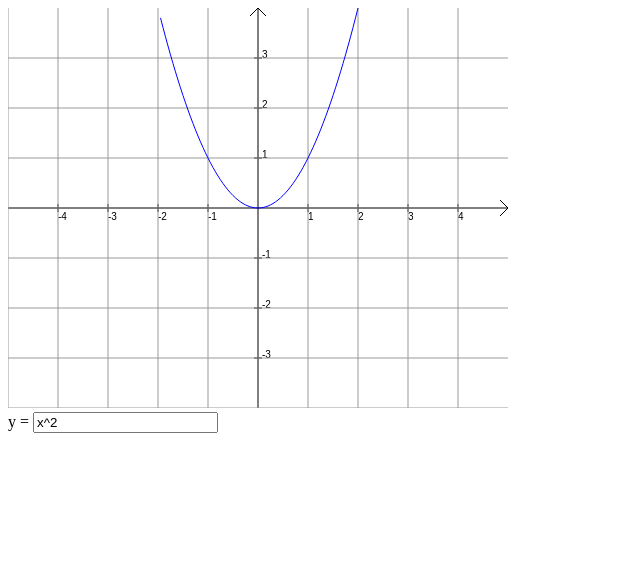
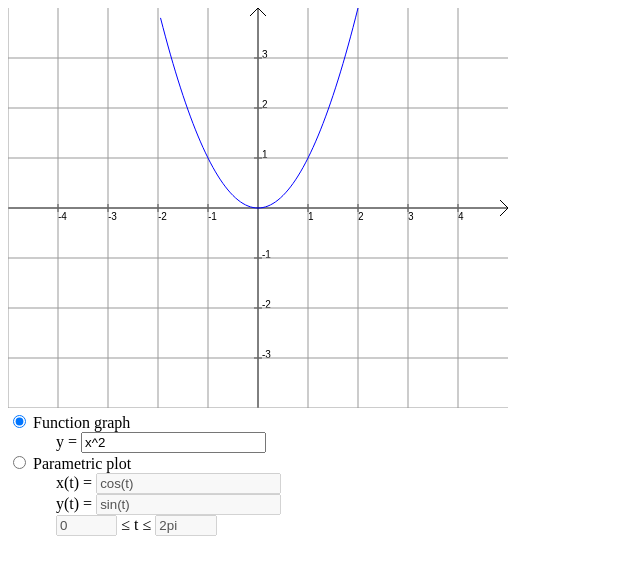
Before and after one commit to Akuli/grapher, a website with bundled scripts: page index.html in a window 1280 px wide. Shown: the whole page, without its empty margins (0-640 px from the left). Built offline with nearby package versions, Linux system fonts and the light colour scheme.

Commit message:
lots of stuff added, it works now

```diff
--- a/css/index.css
+++ b/css/index.css
@@ -1,3 +1,11 @@
-.invalidMath {
+.invalid-math {
     background-color: #ff6666;
 }
+
+.entry-area {
+    margin-left: 3em;
+}
+
+input.narrow {
+    width: 4em;
+}
--- a/index.html
+++ b/index.html
@@ -9,7 +9,29 @@
 <body>
     <canvas width="500" height="400" id="graph-canvas"></canvas>
     <br />
-    <label for="math-input">y = </label>
-    <input id="math-input" value="x^2" />
+
+    <form id="graph-form">
+        <input type="radio" id="function-radio" name="graph-type" checked>
+        <label for="function-radio">Function graph</label>
+        <br />
+
+        <div class="entry-area">
+            y = <input id="function" value="x^2" />
+        </div>
+
+        <input type="radio" id="parametric-radio" name="graph-type">
+        <label for="parametric-radio">Parametric plot</label>
+        <br />
+
+        <div class="entry-area">
+            x(t) = <input id="parametric-x" value="cos(t)" disabled />
+            <br />
+            y(t) = <input id="parametric-y" value="sin(t)" disabled />
+            <br />
+            <input id="parametric-t-min" class="narrow" value="0" disabled />
+            &le; t &le;
+            <input id="parametric-t-max" class="narrow" value="2pi" disabled />
+        </div>
+    </form>
 </body>
 </html>
--- a/js/graph-drawer.js
+++ b/js/graph-drawer.js
@@ -1,3 +1,5 @@
+// TODO: incontinuity of y=arctan(1/x) screws things up
+
 define([], function() {
   "use strict";
 
@@ -115,23 +117,22 @@ define([], function() {
       }
     }
 
-    draw(f) {
+    draw(tToXy, tMin, tMax) {
       this._drawBoilerplate();
 
-      const stepSize = (this.mathXMax - this.mathXMin) / NSTEPS;
-      let prevPoint = null;
+      const stepSize = (tMax - tMin) / NSTEPS;
+      let prevPoint = [ NaN, NaN ];
       this._ctx.strokeStyle = 'blue';
 
-      for (let x = this.mathXMin; x < this.mathXMax; x += stepSize) {
-        const point = [ this.xMathToScreen(x), this.yMathToScreen(f(x)) ];
-        if (prevPoint !== null) {
+      for (let t = tMin; t < tMax; t += stepSize) {
+        let [ x, y ] = tToXy(t);
+        const point = [ this.xMathToScreen(x), this.yMathToScreen(y) ];
         if (point[0] !== NaN && point[1] !== NaN &&
             prevPoint[0] !== NaN && prevPoint[1] !== NaN) {
           this._ctx.beginPath();
           this._ctx.moveTo(...prevPoint);
           this._ctx.lineTo(...point);
           this._ctx.stroke();
-          }
         }
         prevPoint = point;
       }
--- a/js/index.js
+++ b/js/index.js
@@ -4,25 +4,77 @@
   document.addEventListener('DOMContentLoaded', () => {
     require(['js/graph-drawer.js', 'js/math-parser.js'], (GraphDrawer, mathParser) => {
       const graphCanvas = document.getElementById('graph-canvas');
-      const mathInput = document.getElementById('math-input');
-      const drawButton = document.getElementById('draw-button');
+
+      const functionRadio = document.getElementById('function-radio');
+      const parametricRadio = document.getElementById('parametric-radio');
+
+      const yOfXInput = document.getElementById('function');
+      const xOfTInput = document.getElementById('parametric-x');
+      const yOfTInput = document.getElementById('parametric-y');
+      const tMinInput = document.getElementById('parametric-t-min');
+      const tMaxInput = document.getElementById('parametric-t-max');
 
       const drawer = new GraphDrawer(graphCanvas);
 
-      function drawGraph() {
-        let mathAst;
+      function textInputToMathAst(input, varNames) {
+        input.classList.remove('invalid-math');
         try {
-          mathAst = mathParser.parse(mathInput.value, ['x']);
-          mathInput.classList.remove('invalidMath');
+          return mathParser.parse(input.value, varNames);
         } catch (error) {
-          //console.log(error);
-          mathInput.classList.add('invalidMath');
-          mathAst = mathParser.parse("sqrt(-1)");
+          console.log(error);
+          input.classList.add('invalid-math');
+          return mathParser.parse("sqrt(-1)", []);
         }
-        drawer.draw(xValue => mathParser.evaluate(mathAst, { x: xValue }));
       }
 
-      mathInput.addEventListener('input', () => drawGraph());
+      function drawGraph() {
+        if (functionRadio.checked) {
+          const yAst = textInputToMathAst(yOfXInput, ['x']);
+          drawer.draw(t => [ t, mathParser.evaluate(yAst, { x: t }) ],
+                      drawer.mathXMin, drawer.mathXMax);
+        } else if (parametricRadio.checked) {
+          const xAst = textInputToMathAst(xOfTInput, ['t']);
+          const yAst = textInputToMathAst(yOfTInput, ['t']);
+
+          // tminmax inputs can contain stuff like sqrt(2)
+          let tMin = mathParser.evaluate(textInputToMathAst(tMinInput, []), {});
+          let tMax = mathParser.evaluate(textInputToMathAst(tMaxInput, []), {});
+
+          if (tMin === NaN || tMax === NaN || tMin > tMax) {
+            // draw nothing
+            tMin = 1;
+            tMax = 1;
+            xAst = yAst = mathParser.parse("sqrt(-1)", []);
+          }
+
+          drawer.draw(t => [ mathParser.evaluate(xAst, { t: t }),
+                             mathParser.evaluate(yAst, { t: t }) ],
+                      tMin, tMax);
+        } else {
+          throw new Error("radio inputs are in a weird state");
+        }
+      }
+
+      const radiosAndTextInputs = [
+        [ functionRadio, [ yOfXInput ] ],
+        [ parametricRadio, [ xOfTInput, yOfTInput, tMinInput, tMaxInput ] ]
+      ];
+
+      for (let [ radio, textInputs ] of radiosAndTextInputs) {
+        radio.addEventListener('change', () => {
+          for (let [ radio, textInputs ] of radiosAndTextInputs) {
+            for (let input of textInputs) {
+              input.disabled = !radio.checked;
+            }
+          }
+          drawGraph();
+        });
+
+        for (let input of textInputs) {
+          input.addEventListener('input', () => drawGraph());
+        }
+      }
+
       drawGraph();
     });
   });
--- a/js/math-parser.js
+++ b/js/math-parser.js
@@ -4,7 +4,19 @@ define([], function() {
   const FUNCTIONS = {
     sqrt: Math.sqrt,
     abs: Math.abs,
-    cbrt: Math.cbrt
+    cbrt: Math.cbrt,
+    sin: Math.sin,
+    cos: Math.cos,
+    tan: Math.tan,
+    sec: (x => 1/Math.cos(x)),
+    csc: (x => 1/Math.sin(x)),
+    cot: (x => Math.cos(x)/Math.sin(x)),
+    arcsin: Math.asin,
+    arccos: Math.acos,
+    arctan: Math.atan,
+    arcsec: (x => Math.acos(1/x)),
+    arccsc: (x => Math.asin(1/x)),
+    arccot: (x => Math.atan(1/x))
   };
 
   const CONSTANTS = {
@@ -36,6 +48,7 @@ define([], function() {
             yield { type: spec.name, value: string };
           }
           matched = true;
+          break;
         }
       }
 
@@ -118,6 +131,7 @@ define([], function() {
         this.iter.comingUp({ type: 'var' }) ||
         this.iter.comingUp({ type: 'function' }) ||
         this.iter.comingUp({ type: 'operator', value: '(' }) ||
+        this.iter.comingUp({ type: 'constant' }) ||
         this.iter.comingUp({ type: 'number' }));
     }
 
```
Lines whose indentation alone changed are shown as unchanged.
